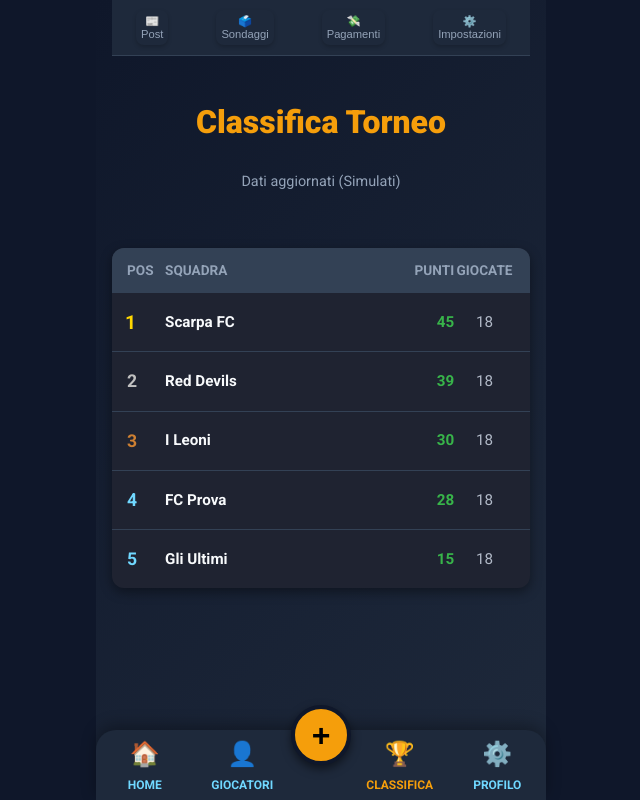
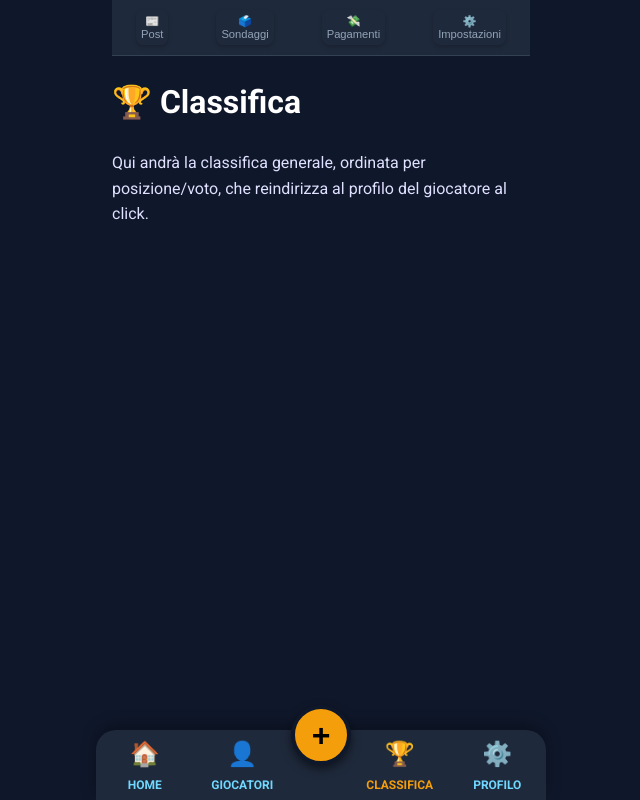
Before and after one commit to scarpariinside26/Scarpari-Inside-2.0, a SvelteKit app: page /ranking in a window 1280 px wide. Shown: the whole page, without its empty margins (319-959 px from the left). Built offline with nearby package versions, Linux system fonts and the light colour scheme.

Commit message:
Update +page.svelte

```diff
--- a/src/routes/ranking/+page.svelte
+++ b/src/routes/ranking/+page.svelte
@@ -1,141 +1,22 @@
 <script>
     import TopNavBar from '$lib/components/TopNavBar.svelte';
     import BottomNavBar from '$lib/components/BottomNavBar.svelte';
-    import { fly } from 'svelte/transition';
-
-    // Dati simulati per la classifica
-    const rankingData = [
-        { position: 1, team: 'Scarpa FC', points: 45, played: 18, wins: 15, draws: 0, losses: 3 },
-        { position: 2, team: 'Red Devils', points: 39, played: 18, wins: 12, draws: 3, losses: 3 },
-        { position: 3, team: 'I Leoni', points: 30, played: 18, wins: 9, draws: 3, losses: 6 },
-        { position: 4, team: 'FC Prova', points: 28, played: 18, wins: 8, draws: 4, losses: 6 },
-        { position: 5, team: 'Gli Ultimi', points: 15, played: 18, wins: 5, draws: 0, losses: 13 },
-    ];
 </script>
 
 <style>
-    /* Stili generali del container - Rispettano il layout mobile-first */
     .app-container {
         max-width: 450px;
         margin: 0 auto;
-        background: linear-gradient(135deg, #0f172a 0%, #1e293b 100%);
         min-height: 100vh;
-        color: white;
+        color: var(--text-color);
         padding: 0 16px;
-        padding-bottom: 70px; /* Spazio per la BottomNavBar */
-    }
-
-    .header-section {
-        padding: 20px 0;
-        text-align: center;
-        margin-bottom: 20px;
-    }
-
-    h1 {
-        font-size: 2rem;
-        font-weight: 800;
-        color: #f59e0b; /* Accento colore */
-    }
-
-    /* Stili per la Tabella Classifica */
-    .ranking-table {
-        background: #1f2331; /* Sfondo scuro per il blocco */
-        border-radius: 12px;
-        box-shadow: 0 4px 12px rgba(0, 0, 0, 0.4);
-        overflow: hidden; /* Importante per gli angoli arrotondati */
-        width: 100%;
-    }
-
-    /* Riga Header della Tabella */
-    .table-header {
-        display: grid;
-        grid-template-columns: 0.5fr 3fr 0.8fr 0.8fr; /* Posizione | Squadra | Punti | Giocate */
-        padding: 12px 15px;
-        background: #334155;
-        font-weight: 700;
-        font-size: 0.85rem;
-        text-transform: uppercase;
-        color: #94a3b8;
-    }
-
-    /* Singola Riga della Classifica */
-    .table-row {
-        display: grid;
-        grid-template-columns: 0.5fr 3fr 0.8fr 0.8fr;
-        padding: 15px;
-        border-bottom: 1px solid #334155;
-        align-items: center;
-        font-size: 0.95rem;
-    }
-
-    .table-row:last-child {
-        border-bottom: none;
-    }
-
-    .team-name {
-        font-weight: 600;
-        color: #f8fafc;
-        white-space: nowrap; /* Evita il wrap del nome */
-        overflow: hidden;
-        text-overflow: ellipsis;
-    }
-
-    .position {
-        font-weight: 700;
-        font-size: 1.1rem;
-        color: #70d8ff; /* Colore azzurro di accento */
-    }
-
-    .position-1 {
-        color: gold; /* Primo posto */
-        transform: scale(1.1);
-    }
-    .position-2 { color: silver; } /* Secondo posto */
-    .position-3 { color: #cd7f32; } /* Terzo posto (Bronzo) */
-
-    .points {
-        font-weight: 700;
-        color: #38b44a; /* Punti in verde */
-        text-align: right;
-    }
-
-    .played {
-        color: #b0b8c6;
-        text-align: center;
+        padding-bottom: 80px;
     }
 </style>
 
-<svelte:head>
-    <title>Scarpa Inside | Classifica</title>
-</svelte:head>
-
 <div class="app-container">
     <TopNavBar />
-
-    <div class="header-section" transition:fly={{ y: -50, duration: 500 }}>
-        <h1>Classifica Torneo</h1>
-        <p style="color: #94a3b8; font-size: 0.9rem;">Dati aggiornati (Simulati)</p>
-    </div>
-
-    <div class="ranking-table" transition:fly={{ y: 50, duration: 600 }}>
-        <div class="table-header">
-            <div>Pos</div>
-            <div>Squadra</div>
-            <div style="text-align: right;">Punti</div>
-            <div style="text-align: center;">Giocate</div>
-        </div>
-
-        {#each rankingData as row (row.position)}
-            <div class="table-row">
-                <div class="position" class:position-1={row.position === 1} class:position-2={row.position === 2} class:position-3={row.position === 3}>
-                    {row.position}
-                </div>
-                <div class="team-name">{row.team}</div>
-                <div class="points">{row.points}</div>
-                <div class="played">{row.played}</div>
-            </div>
-        {/each}
-    </div>
-
+    <h1 class="page-title">🏆 Classifica</h1>
+    <p>Qui andrà la classifica generale, ordinata per posizione/voto, che reindirizza al profilo del giocatore al click.</p>
     <BottomNavBar />
 </div>
```
